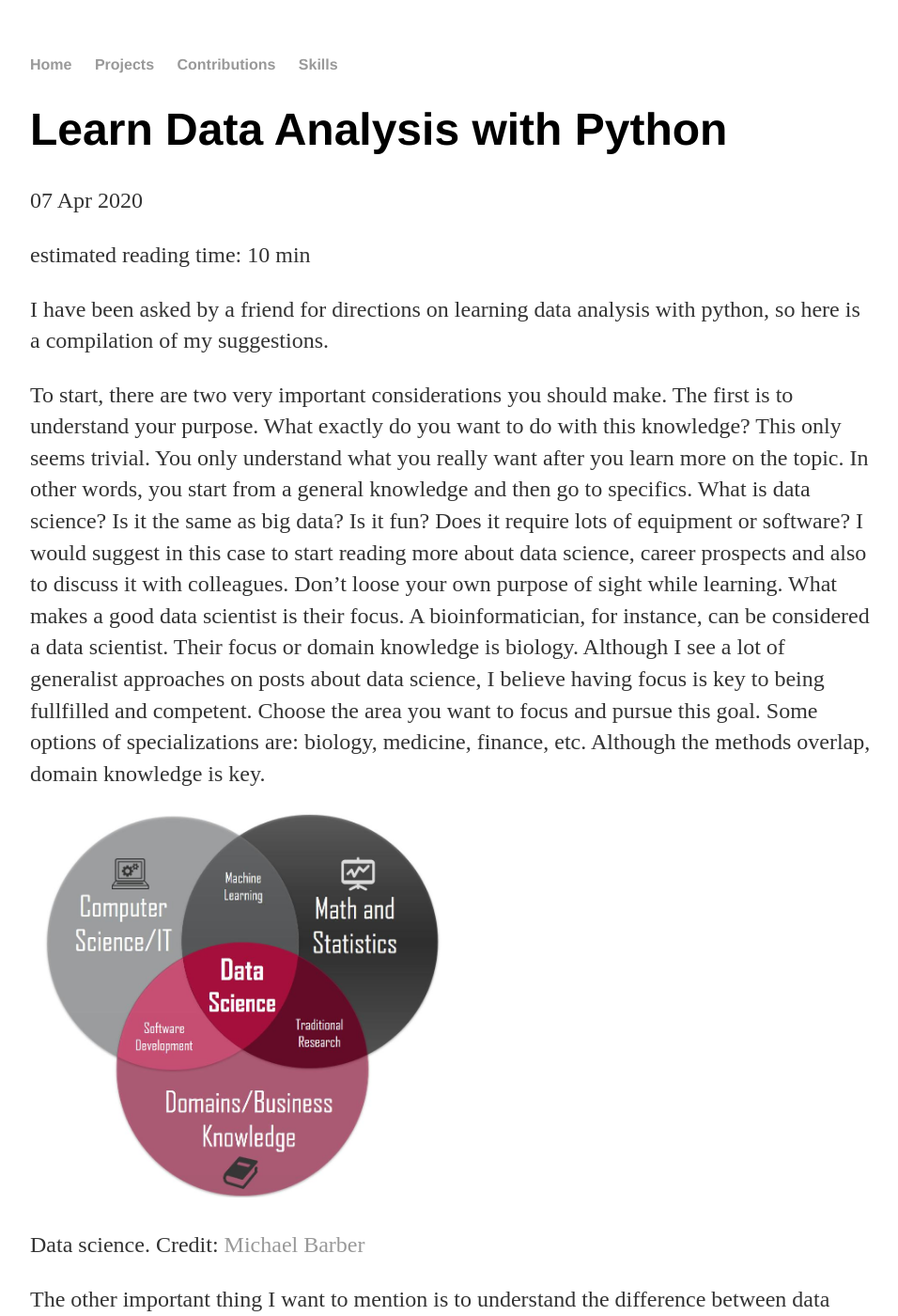
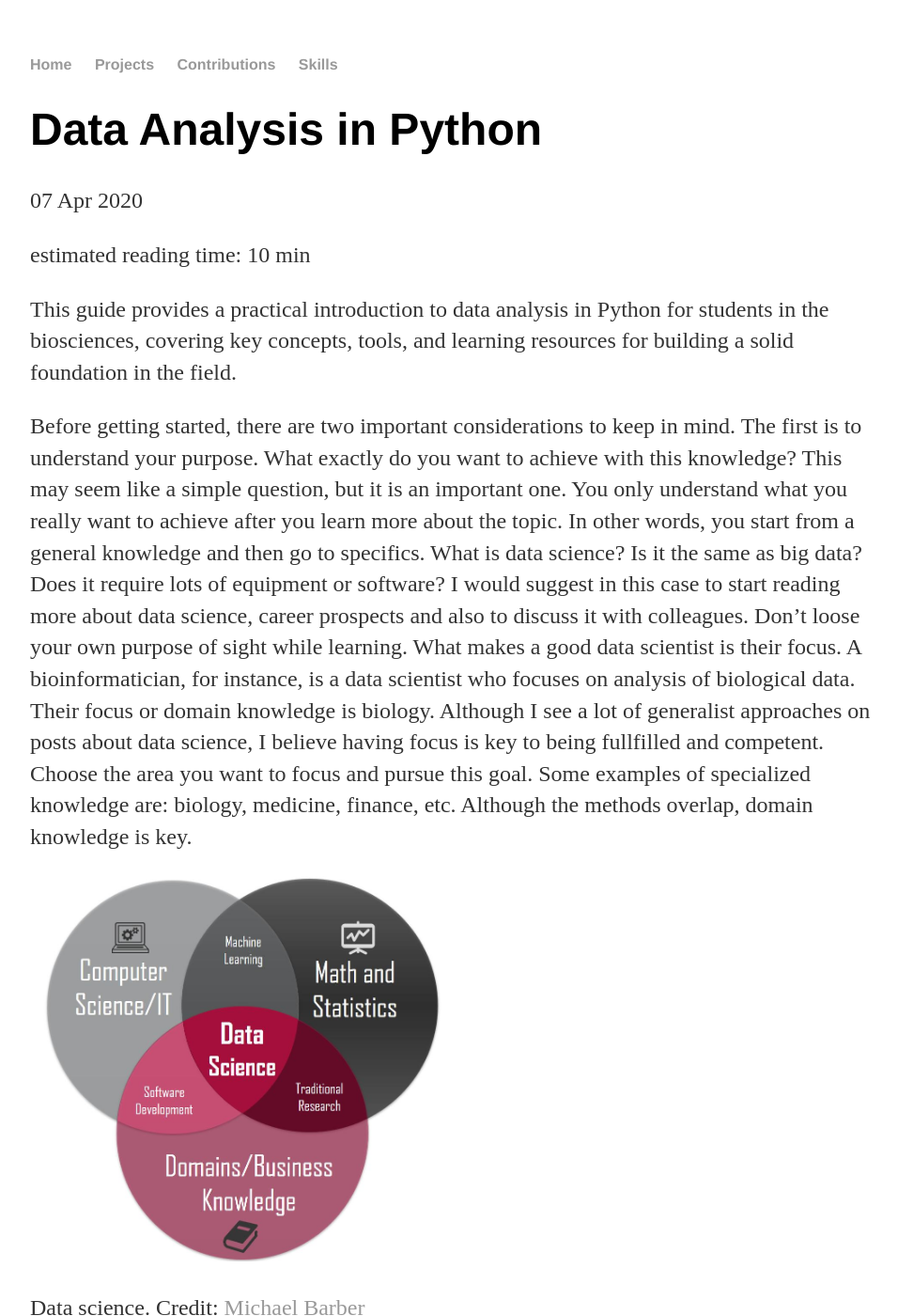
Before and after one commit to waltercostamb/waltercostamb.github.io, a Jekyll site: the page built from _posts/2020-04-07-data-analysis-python.md, in a window 1280 px wide and 1400 px high. Shown: the whole window at 94% size, without its empty margins (160-1116 px from the left). Built offline with Jekyll 4.4.1, drawn with Linux system fonts in a browser that asks for light colours.

Commit message:
Update 2020-04-07-data-analysis-python.md

```diff
--- a/_posts/2020-04-07-data-analysis-python.md
+++ b/_posts/2020-04-07-data-analysis-python.md
@@ -1,24 +1,25 @@
 ---
 layout: post
-title: "Learn Data Analysis with Python"
+title: "Data Analysis in Python"
 date: 2020-04-07
 ---
 
 estimated reading time: 10 min
 
-I have been asked by a friend for directions on learning data analysis with python, so here is a compilation of
-my suggestions.
+This guide provides a practical introduction to data analysis in Python for students in the biosciences, covering key concepts,
+tools, and learning resources for building a solid foundation in the field.
 
-To start, there are two very important considerations you should make. The first is to understand your purpose.
-What exactly do you want to do with this knowledge? This only seems trivial. You only understand what you really
-want after you learn more on the topic. In other words, you start from a general knowledge and then go to specifics.
-What is data science? Is it the same as big data? Is it fun? Does it require lots of equipment or software?
+Before getting started, there are two important considerations to keep in mind. The first is to understand your purpose.
+What exactly do you want to achieve with this knowledge? This may seem like a simple question, but it is an important one.
+You only understand what you really want to achieve after you learn more about the topic. In other words, you start from
+a general knowledge and then go to specifics.
+What is data science? Is it the same as big data? Does it require lots of equipment or software?
 I would suggest in this case to start reading more about data science, career prospects and also to discuss it with
 colleagues. Don't loose your own purpose of sight while learning. What makes a good data scientist
-is their focus. A bioinformatician, for instance, can be considered a data scientist. Their focus or domain knowledge
+is their focus. A bioinformatician, for instance, is a data scientist who focuses on analysis of biological data. Their focus or domain knowledge
 is biology. Although I see a lot of generalist approaches on posts about data science, I believe having focus is key
 to being fullfilled and competent. Choose the area you want to focus and pursue this goal.
-Some options of specializations are: biology, medicine, finance, etc. Although the methods overlap, domain knowledge is key.
+Some examples of specialized knowledge are: biology, medicine, finance, etc. Although the methods overlap, domain knowledge is key.
 
 <img border="0" src="https://github.com/waltercostamb/waltercostamb.github.io/blob/master/figures/data_science.jpg?raw=true" width="450" height="410" />
 
```
